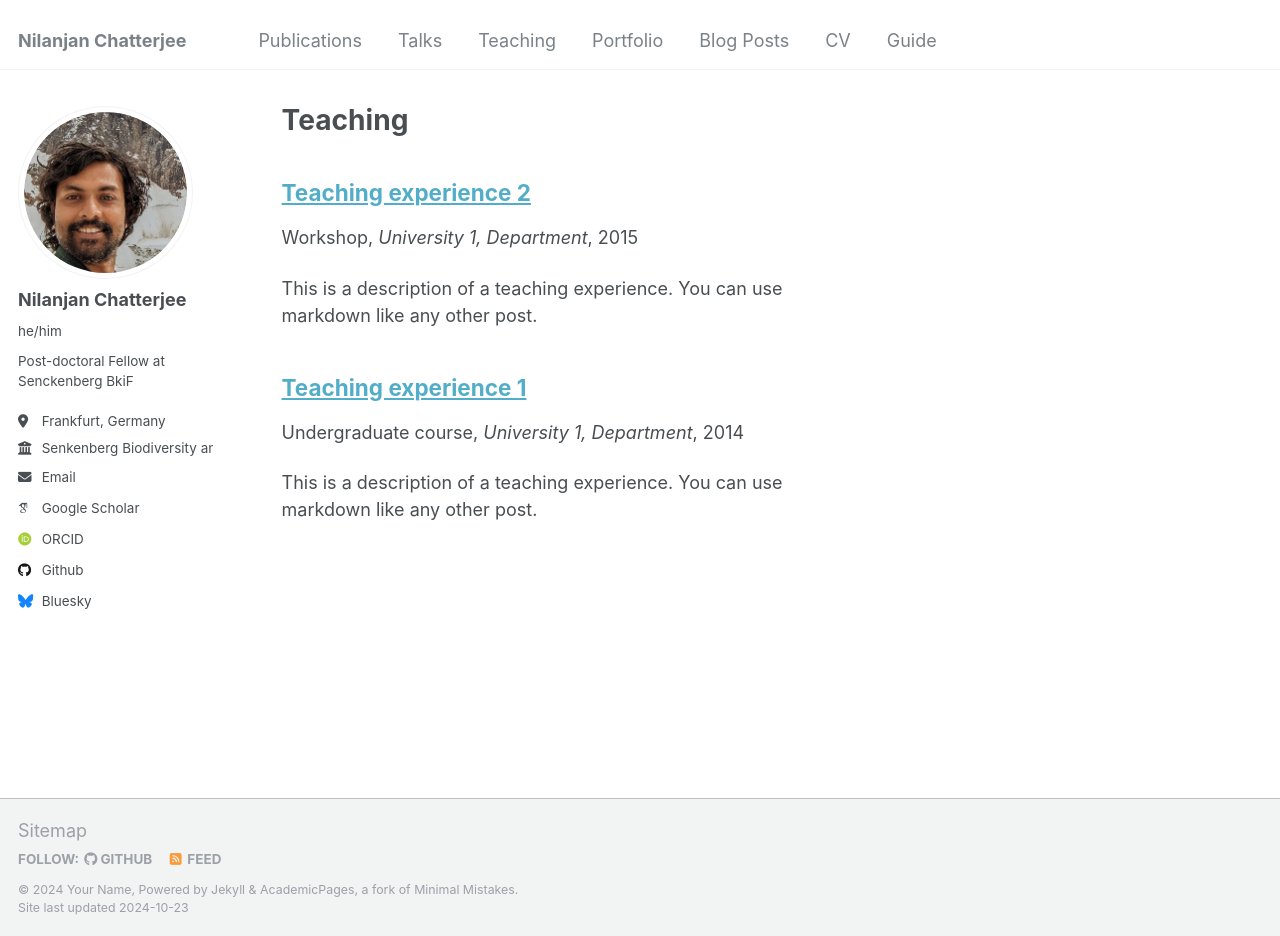
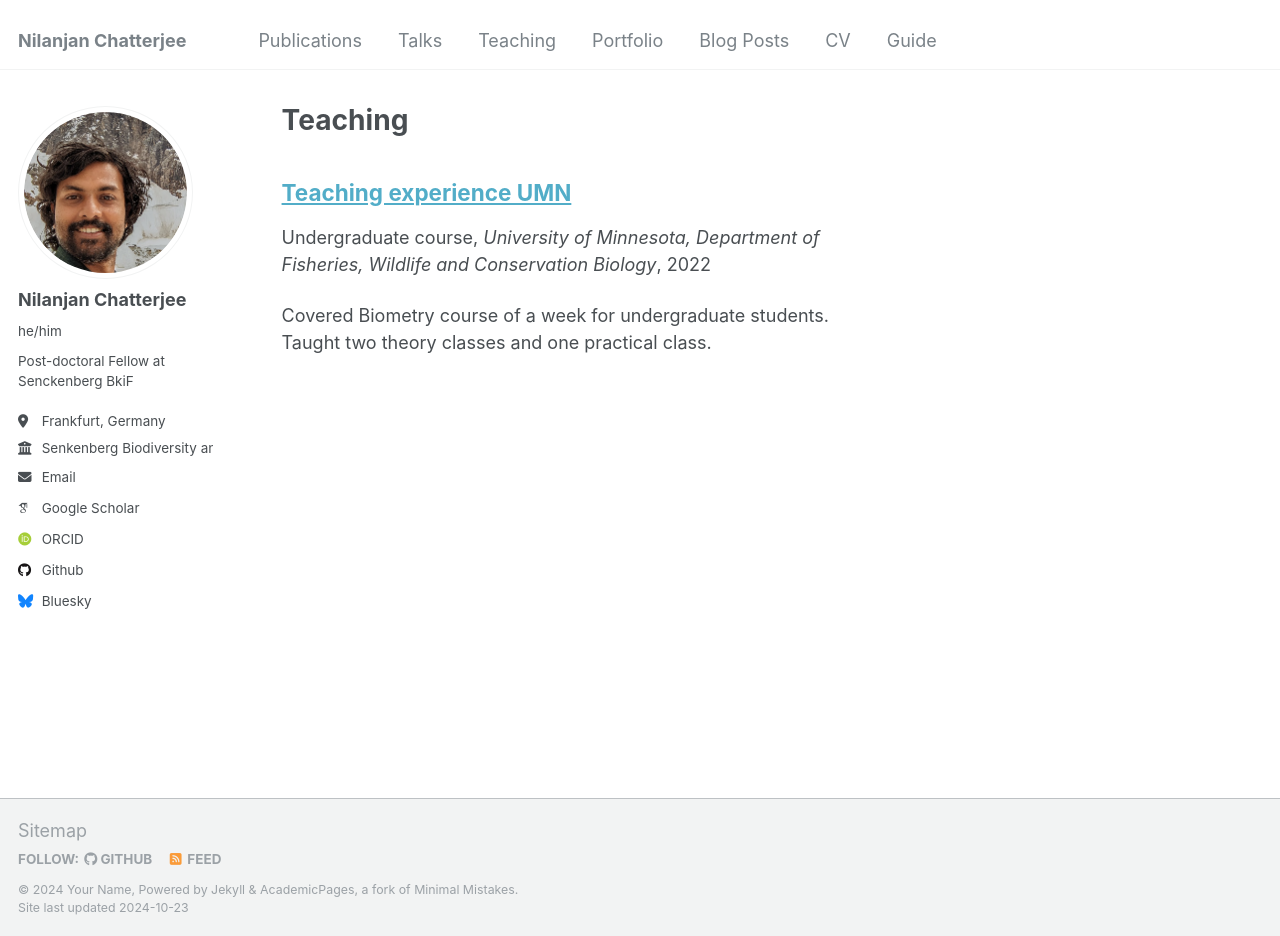
Before and after one commit to nilanjanchatterjee/nilanjanchatterjee.github.io, a Jekyll site: the page built from _pages/teaching.html, in a window 1280 px wide and 936 px high. Built offline with Jekyll 4.4.1, drawn with Linux system fonts in a browser that asks for light colours; some web fonts are replaced; a file with an impossible date is left out.

Commit message:
Updated website materials

```diff
--- a/_pages/cv.md
+++ b/_pages/cv.md
@@ -52,15 +52,11 @@ Talks
 
 Teaching
 ======
-▪ User-Friendly tools for conservation: Automated no-code analyses of animal tracking data using Moveapps- Workshop at TWS meeting 2023, USA
-▪ Introduction to Movement Ecology- Workshop at ATBC annual meeting 2023, India
-▪ Biometry- Undergraduate course at University of Minnesota – 2022 Fall semester (2 lectures, 1 lab)
-▪ Spatial Analysis using R-Workshop at ATBC-ASIA PACIFIC chapter meeting - 2019, Sri Lanka
-▪ Occupancy modelling- PhD Students of Wildlife Science, Wildlife Institute of India (2019)
-▪ Statistical analysis of ecological data- Post-graduate students of Wildlife Science, Wildlife Institute of India (2017, 2019)
-▪ Statistical analysis of ecological data- Diploma trainees in Wildlife Institute of India
+<ul>{% for post in site.teachings reversed %}
+    {% include archive-single-cv.html  %}
+  {% endfor %}</ul>
 
 Service and leadership
 ======
 * Vice-president and Treasurer of University of Minnesota Post-doctoral Association (2023-24 and 2022-23 respectively)
-*
+* Reviewer for multiple journals
--- a/_teaching/2014-spring-teaching-1.md
+++ /dev/null
@@ -1,20 +0,0 @@
----
-title: "Teaching experience 1"
-collection: teaching
-type: "Undergraduate course"
-permalink: /teaching/2014-spring-teaching-1
-venue: "University 1, Department"
-date: 2014-01-01
-location: "City, Country"
----
-
-This is a description of a teaching experience. You can use markdown like any other post.
-
-Heading 1
-======
-
-Heading 2
-======
-
-Heading 3
-======
--- a/_teaching/2015-spring-teaching-2.md
+++ /dev/null
@@ -1,20 +0,0 @@
----
-title: "Teaching experience 2"
-collection: teaching
-type: "Workshop"
-permalink: /teaching/2015-spring-teaching-1
-venue: "University 1, Department"
-date: 2015-01-01
-location: "City, Country"
----
-
-This is a description of a teaching experience. You can use markdown like any other post.
-
-Heading 1
-======
-
-Heading 2
-======
-
-Heading 3
-======
--- /dev/null
+++ b/_teaching/2022-fall-teaching-1.md
@@ -0,0 +1,20 @@
+---
+title: "Teaching experience UMN"
+collection: teaching
+type: "Undergraduate course"
+permalink: /teaching/2022-fall-teaching-1
+venue: "University of Minnesota, Department of Fisheries, Wildlife and Conservation Biology"
+date: 2022-10-01
+location: "St. Paul, Minnesota"
+---
+
+Covered Biometry course of a week for undergraduate students. Taught two theory classes and one practical class.
+
+Heading 1
+======
+
+Heading 2
+======
+
+Heading 3
+======
```
Also changed, not shown: _portfolio/portfolio-1.md (+6 -1 lines), _teaching/workshop-teaching.md (added, +23 -0 lines), images/500x300.jpg (added), images/500x300.png (deleted), images/500x300n.jpg (added).
